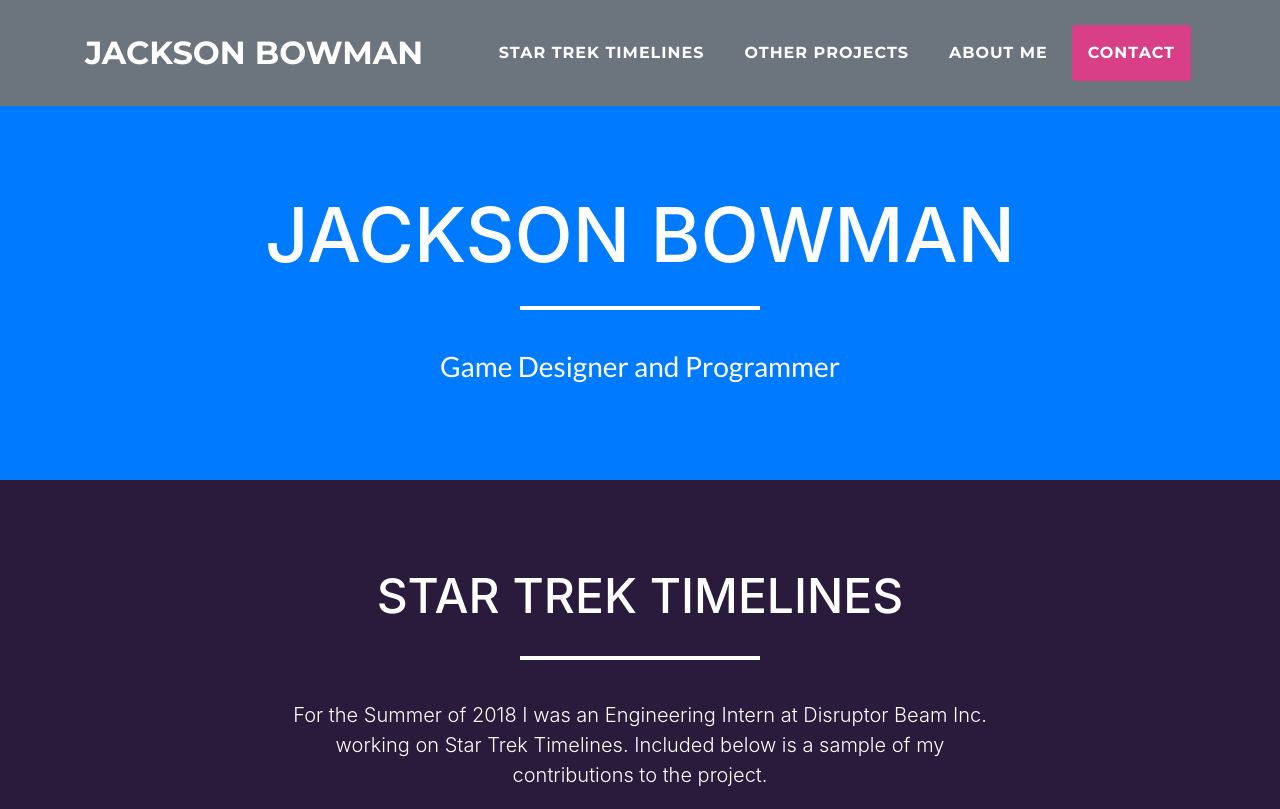
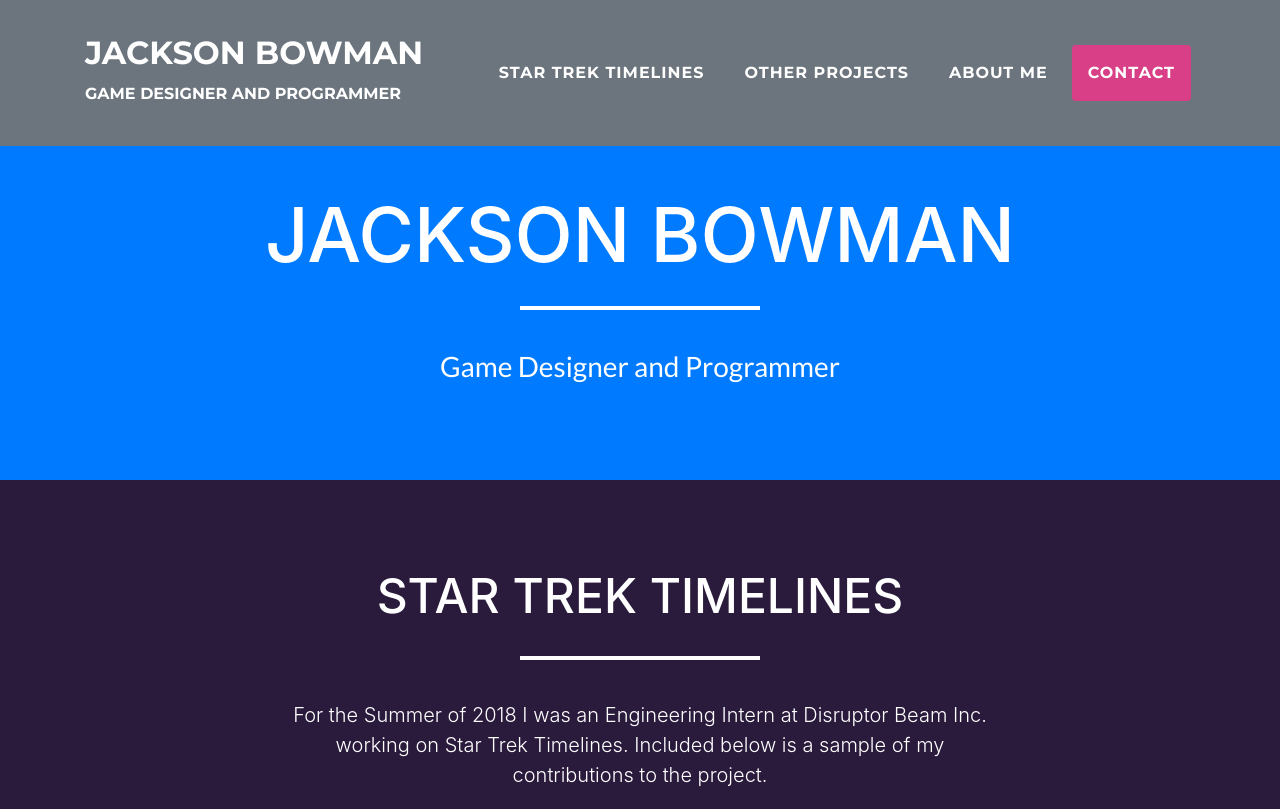
Before and after one commit to Jackson-Bowman/Jackson-Bowman.github.io, a website with bundled scripts: page index.html in a window 1280 px wide. Shown: the top 809 px of the page. Built offline with nearby package versions, Linux system fonts and the light colour scheme.

Commit message:
first pass at improving header

```diff
--- a/index.html
+++ b/index.html
@@ -31,8 +31,11 @@
     <!-- Navigation -->
     <nav class="navbar navbar-expand-lg bg-secondary fixed-top text-uppercase" id="mainNav">
         <div class="container">
-            <a class="navbar-brand js-scroll-trigger" href="#page-top">
-                Jackson Bowman</a>
+            <div>
+                <a class="navbar-brand js-scroll-trigger" href="#page-top"> Jackson Bowman</a>
+                <br>
+                <p class="text-white"> Game Designer and Programmer</p>
+            </div>
                 <button class="navbar-toggler navbar-toggler-right text-uppercase bg-primary text-white rounded" type="button" data-toggle="collapse" data-target="#navbarResponsive" aria-controls="navbarResponsive" aria-expanded="false" aria-label="Toggle navigation">
                     Menu
                     <i class="fa fa-bars"></i>
```
